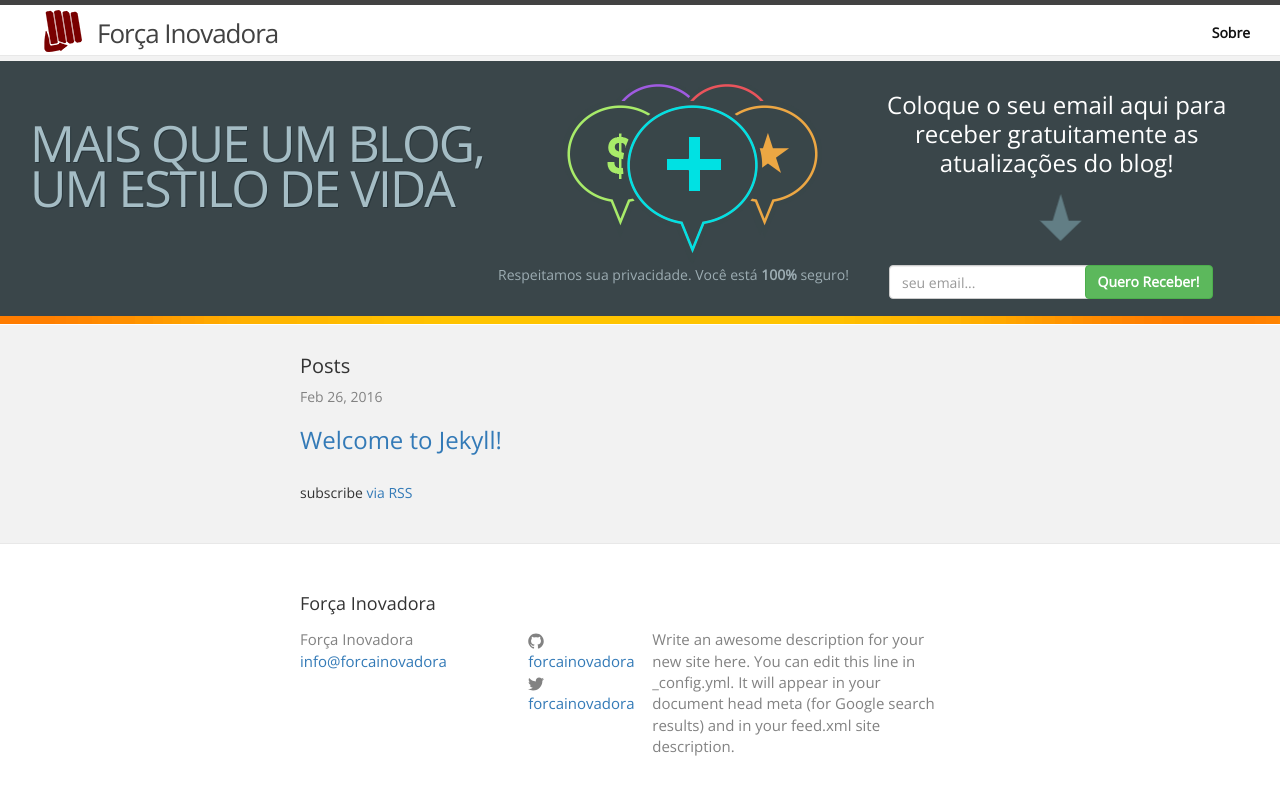
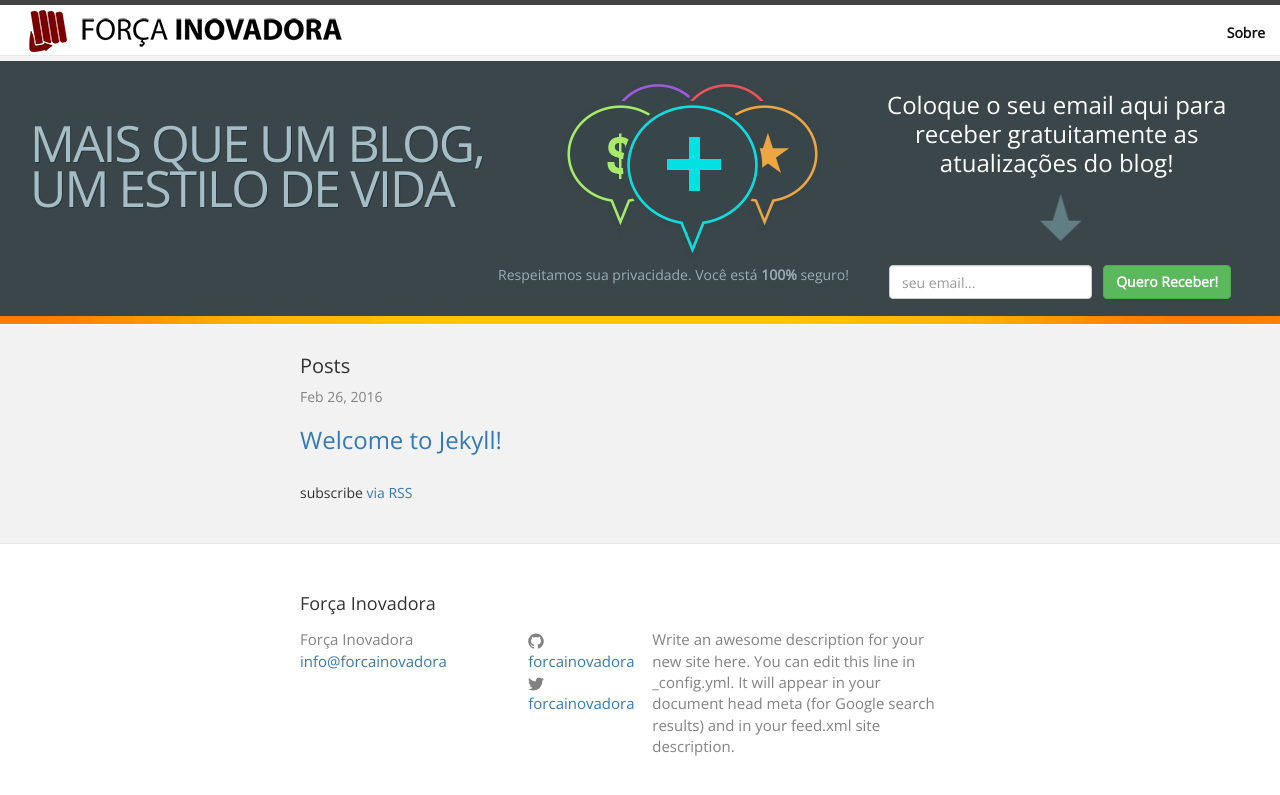
Before and after one commit to gabspereira/uniegabpereira.github.io, a Jekyll site: the page built from index.html, in a window 1280 px wide. Shown: the top 795 px of the page. Built offline with Jekyll 4.4.1, drawn with Linux system fonts in a browser that asks for light colours; nearby versions of some CDN libraries; comment, search, counter and statistics services are not loaded.

Commit message:
css edited

```diff
--- a/_includes/gatilho_principal.html
+++ b/_includes/gatilho_principal.html
@@ -46,7 +46,7 @@
 			<form class="form-inline" action="//forcainovadora.us13.list-manage.com/subscribe/post?u=642caad04f860b9c091295e15&amp;id=0de4b4bfcd" method="post" name="mc-embedded-subscribe-form" target="_blank" novalidate>
 			    <div class="col-md-6 col-xs-12 form-group"><span style="color: #9cacb2;margin-right: 10px;">Respeitamos sua privacidade. Você está<strong> 100% </strong>seguro!</span></div>
 						<div class="col-md-3 col-xs-12"><input type="email" class="form-control" id="exampleInputEmail1" value="" name="EMAIL" placeholder="seu email..." required></div>
-			    		<div class="col-md-3 col-xs-12"><input style="font-weight: 700;" type="submit" value="Quero Receber!" name="subscribe" class="btn btn-success block-center"></div>
+			    		<div class="col-md-3 col-xs-12"><input style="font-weight: 700;" type="submit" value="Quero Receber!" name="subscribe" class="btn btn-success center-block"></div>
 
 					</div>
 			</form>
--- a/_includes/header.html
+++ b/_includes/header.html
@@ -1,10 +1,11 @@
 <header class="site-header">
 
-<div style="padding-right: 30px; padding-left: 30px;">
+<div class="col-md-12 col-xs-12">
     <img src="img/Logo FI.png" align="left">
-    <a class="site-title" href="{{ site.baseurl }}/">{{ site.title }}</a>
+    <img src="img/Texto FI.png" style="margin-top: 12px;">
+  <!--<a class="site-title" href="{{ site.baseurl }}/">{{ site.title }}</a>-->
 
-    <nav class="site-nav">
+    <nav class="site-nav" style="z-index: 999;">
       <a href="#" class="menu-icon">
         <svg viewBox="0 0 18 15">
           <path fill="#424242" d="M18,1.484c0,0.82-0.665,1.484-1.484,1.484H1.484C0.665,2.969,0,2.304,0,1.484l0,0C0,0.665,0.665,0,1.484,0 h15.031C17.335,0,18,0.665,18,1.484L18,1.484z"/>
```
Also changed, not shown: img/Texto FI.png (added), 3 other files.
